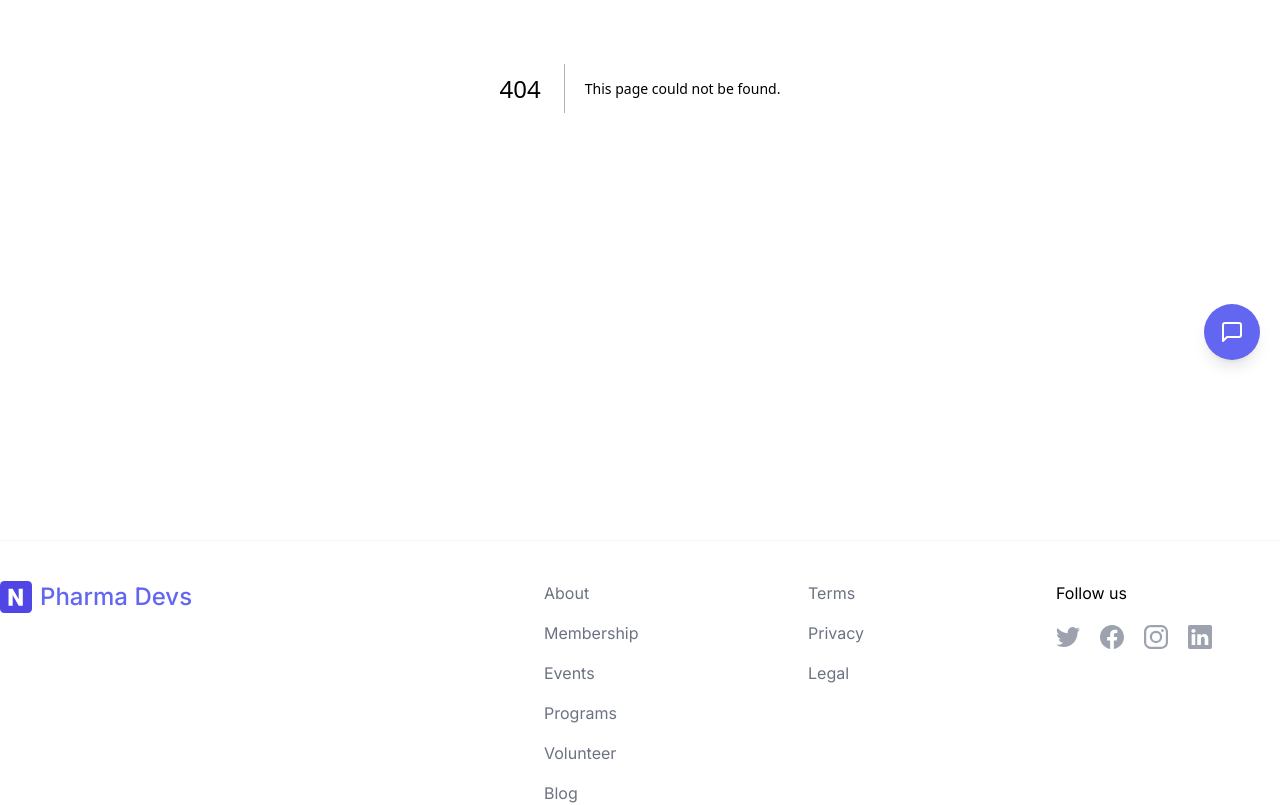
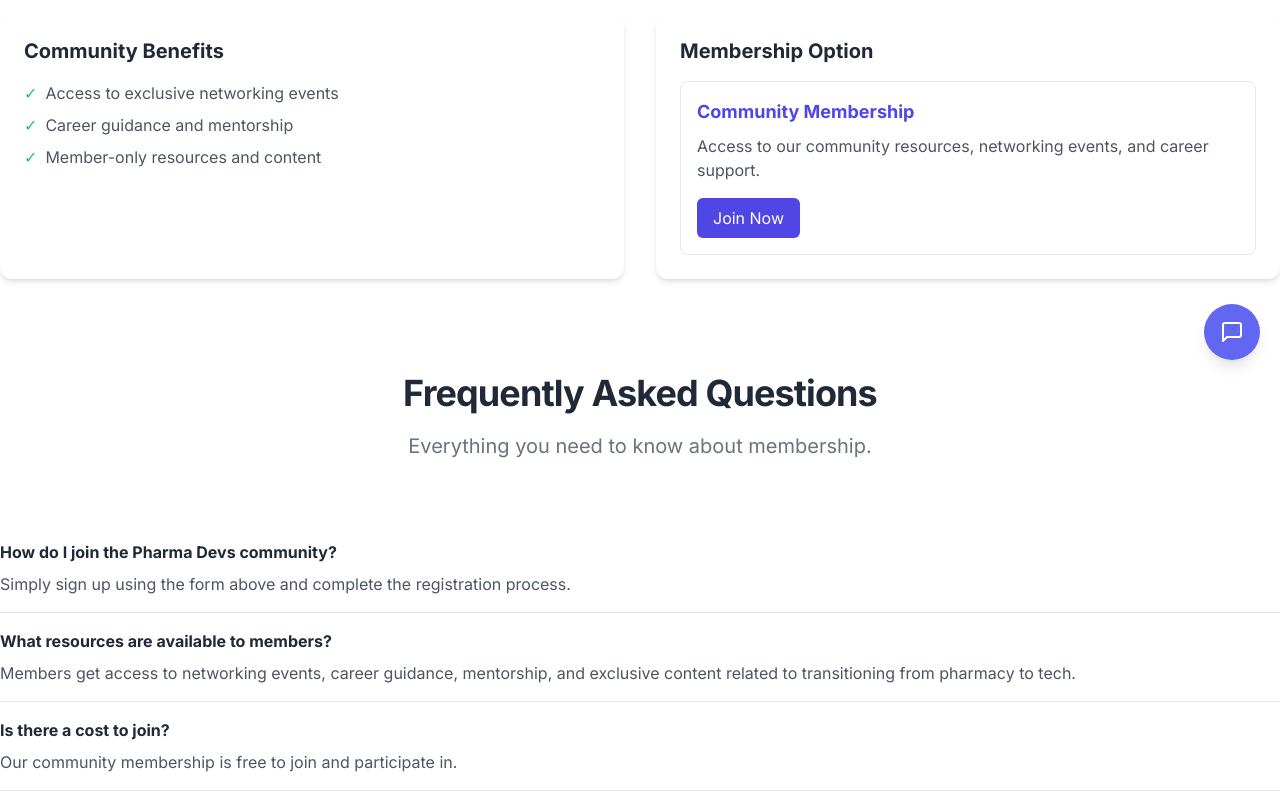
Before and after one commit to xeonmobius/pharmacydevs, a Next.js app: page /membership in a window 1280 px wide. Before the commit this address had no page. Shown: the part 420-1225 px from the top of the page. Built offline with nearby package versions, Linux system fonts and the light colour scheme.

Commit message:
1 feat: add membership page and update navigation links 2 3 - Create new membership page with community benefits and FAQ 4 - Update navbar and footer links to point to correct routes 5 - Remove job listings and premium membership references 6 - Simplify membership options to single community tier

```diff
--- /dev/null
+++ b/src/app/membership/page.tsx
@@ -0,0 +1,80 @@
+import { Container } from "@/components/Container";
+import { Hero } from "@/components/Hero";
+import { SectionTitle } from "@/components/SectionTitle";
+
+export default function Membership() {
+  return (
+    <Container>
+      <SectionTitle
+        preTitle="Membership"
+        title="Join Our Community"
+      >
+        Become a member of the Pharma Devs community and access exclusive resources, networking events, and career support.
+      </SectionTitle>
+
+      <div className="grid grid-cols-1 md:grid-cols-2 gap-8 mt-12">
+        <div className="bg-white dark:bg-gray-800 p-6 rounded-xl shadow-md">
+          <h3 className="text-xl font-bold text-gray-800 dark:text-white mb-4">Community Benefits</h3>
+          <ul className="space-y-2">
+            <li className="flex items-start">
+              <span className="text-green-500 mr-2">✓</span>
+              <span className="text-gray-600 dark:text-gray-300">Access to exclusive networking events</span>
+            </li>
+            <li className="flex items-start">
+              <span className="text-green-500 mr-2">✓</span>
+              <span className="text-gray-600 dark:text-gray-300">Career guidance and mentorship</span>
+            </li>
+            <li className="flex items-start">
+              <span className="text-green-500 mr-2">✓</span>
+              <span className="text-gray-600 dark:text-gray-300">Member-only resources and content</span>
+            </li>
+          </ul>
+        </div>
+
+        <div className="bg-white dark:bg-gray-800 p-6 rounded-xl shadow-md">
+          <h3 className="text-xl font-bold text-gray-800 dark:text-white mb-4">Membership Option</h3>
+          <div className="space-y-4">
+            <div className="border border-gray-200 dark:border-gray-700 rounded-lg p-4">
+              <h4 className="font-bold text-lg text-indigo-600 dark:text-indigo-400">Community Membership</h4>
+              <p className="text-gray-600 dark:text-gray-300 mt-2">Access to our community resources, networking events, and career support.</p>
+              <button className="mt-4 px-4 py-2 bg-indigo-600 text-white rounded-md hover:bg-indigo-700 transition-colors">
+                Join Now
+              </button>
+            </div>
+          </div>
+        </div>
+      </div>
+
+      <div className="mt-12">
+        <SectionTitle
+          title="Frequently Asked Questions"
+        >
+          Everything you need to know about membership.
+        </SectionTitle>
+
+        <div className="mt-8 space-y-4">
+          <div className="border-b border-gray-200 dark:border-gray-700 pb-4">
+            <h4 className="font-bold text-gray-800 dark:text-white">How do I join the Pharma Devs community?</h4>
+            <p className="mt-2 text-gray-600 dark:text-gray-300">
+              Simply sign up using the form above and complete the registration process.
+            </p>
+          </div>
+
+          <div className="border-b border-gray-200 dark:border-gray-700 pb-4">
+            <h4 className="font-bold text-gray-800 dark:text-white">What resources are available to members?</h4>
+            <p className="mt-2 text-gray-600 dark:text-gray-300">
+              Members get access to networking events, career guidance, mentorship, and exclusive content related to transitioning from pharmacy to tech.
+            </p>
+          </div>
+
+          <div className="border-b border-gray-200 dark:border-gray-700 pb-4">
+            <h4 className="font-bold text-gray-800 dark:text-white">Is there a cost to join?</h4>
+            <p className="mt-2 text-gray-600 dark:text-gray-300">
+              Our community membership is free to join and participate in.
+            </p>
+          </div>
+        </div>
+      </div>
+    </Container>
+  );
+}
--- a/src/components/Footer.tsx
+++ b/src/components/Footer.tsx
@@ -36,7 +36,7 @@
               {navigation.map((item, index) => (
                 <Link
                   key={index}
-                  href="/"
+                  href={`/${item.toLowerCase()}`}
                   className="w-full px-4 py-2 text-gray-500 rounded-md dark:text-gray-300 hover:text-indigo-500 focus:text-indigo-500 focus:bg-indigo-100 focus:outline-none dark:focus:bg-trueGray-700"
                 >
                   {item}
--- a/src/components/Navbar.tsx
+++ b/src/components/Navbar.tsx
@@ -72,7 +72,7 @@
                 <Disclosure.Panel className="flex flex-wrap w-full my-5 lg:hidden">
                   <>
                     {navigation.map((item, index) => (
-                      <Link key={index} href="/" className="w-full px-4 py-2 -ml-4 text-gray-500 rounded-md dark:text-gray-300 hover:text-indigo-500 focus:text-indigo-500 focus:bg-indigo-100 dark:focus:bg-gray-800 focus:outline-none">
+                      <Link key={index} href={`/${item.toLowerCase()}`} className="w-full px-4 py-2 -ml-4 text-gray-500 rounded-md dark:text-gray-300 hover:text-indigo-500 focus:text-indigo-500 focus:bg-indigo-100 dark:focus:bg-gray-800 focus:outline-none">
                           {item}
                       </Link>
                     ))}
@@ -90,7 +90,7 @@
           <ul className="items-center justify-end flex-1 pt-6 list-none lg:pt-0 lg:flex">
             {navigation.map((menu, index) => (
               <li className="mr-3 nav__item" key={index}>
-                <Link href="/" className="inline-block px-4 py-2 text-lg font-normal text-gray-800 no-underline rounded-md dark:text-gray-200 hover:text-indigo-500 focus:text-indigo-500 focus:bg-indigo-100 focus:outline-none dark:focus:bg-gray-800">
+                <Link href={`/${menu.toLowerCase()}`} className="inline-block px-4 py-2 text-lg font-normal text-gray-800 no-underline rounded-md dark:text-gray-200 hover:text-indigo-500 focus:text-indigo-500 focus:bg-indigo-100 focus:outline-none dark:focus:bg-gray-800">
                     {menu}
                 </Link>
               </li>
```
